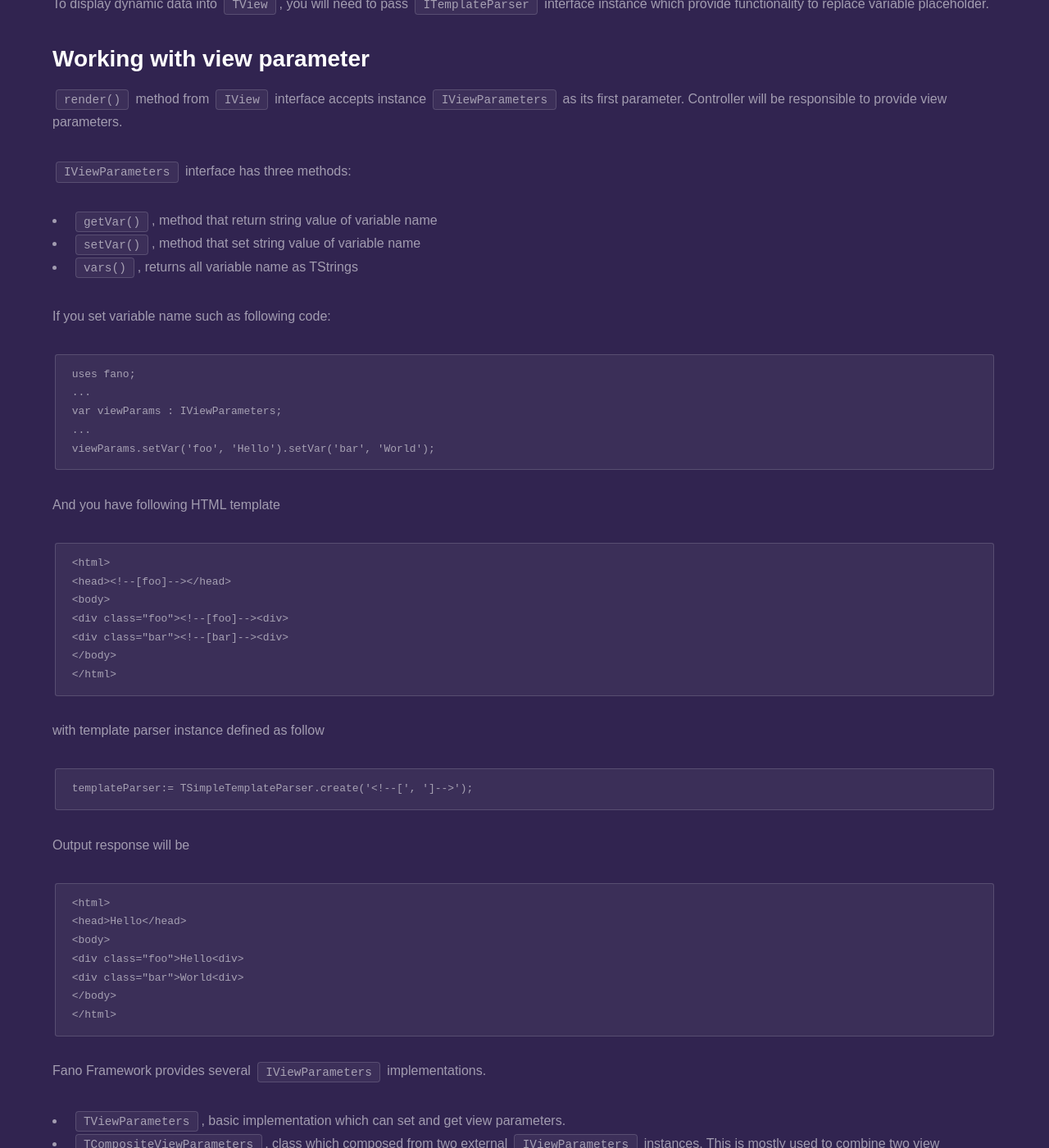
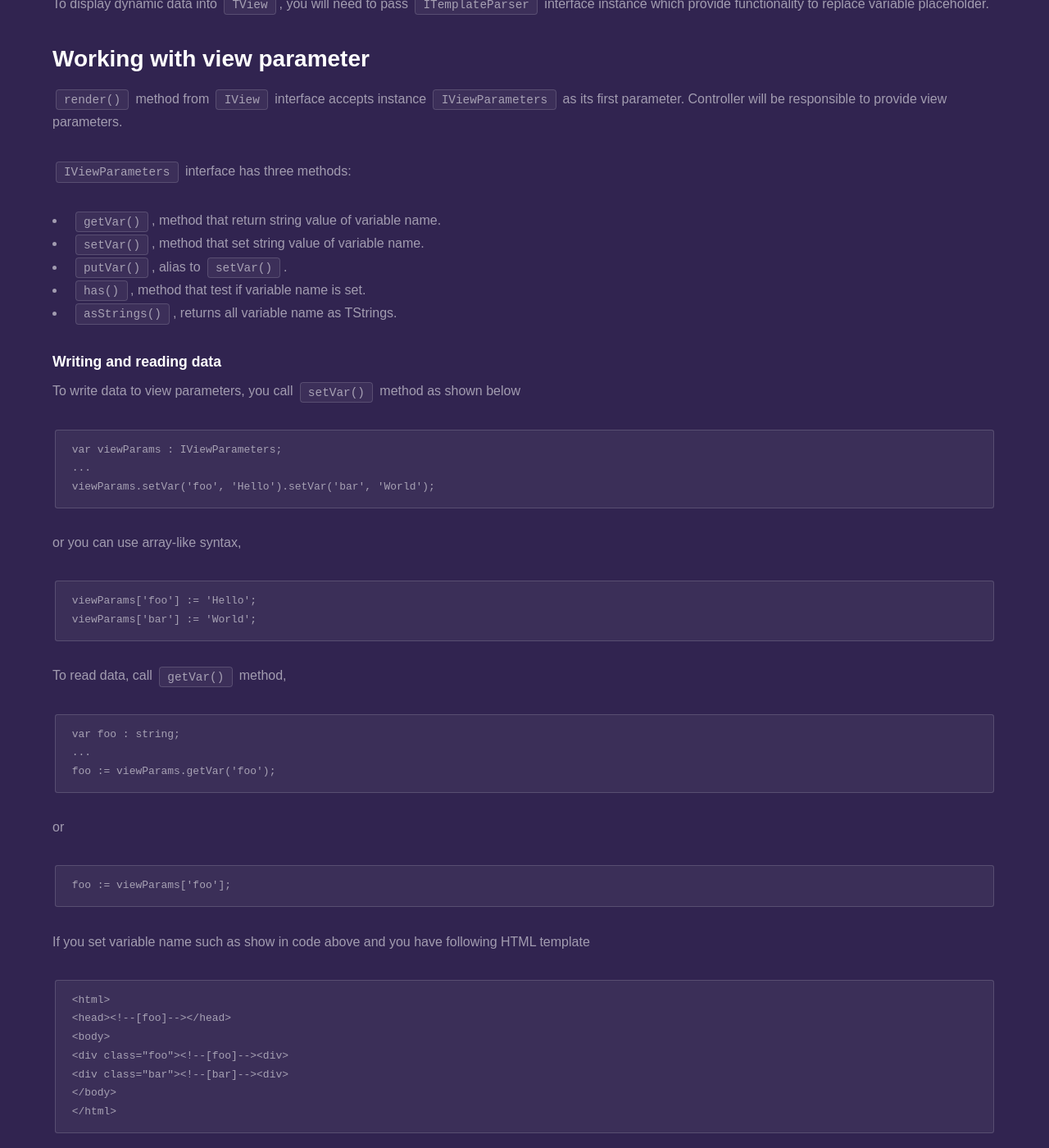
Before and after one commit to fanoframework/fanoframework.github.io, a Jekyll site: the page built from working-with-views/displaying-data-in-view/index.md, in a window 1280 px wide and 1400 px high, scrolled down 303 px. Shown: the whole window at 82% size. Built offline with Jekyll 4.4.1, drawn with Linux system fonts in a browser that asks for light colours; our own code applies the rules of GitHub Pages for plain Markdown files; some of the changed text lies outside the part shown.

Commit message:
improve view parameters content

````diff
--- a/working-with-views/displaying-data-in-view/index.md
+++ b/working-with-views/displaying-data-in-view/index.md
@@ -13,21 +13,41 @@ To display dynamic data into `TView`, you will need to pass `ITemplateParser` in
 
 `IViewParameters` interface has three methods:
 
-- `getVar()`, method that return string value of variable name
-- `setVar()`, method that set string value of variable name
-- `vars()`, returns all variable name as TStrings
+- `getVar()`, method that return string value of variable name.
+- `setVar()`, method that set string value of variable name.
+- `putVar()`, alias to `setVar()`.
+- `has()`, method that test if variable name is set.
+- `asStrings()`, returns all variable name as TStrings.
 
-If you set variable name such as following code:
+### Writing and reading data
+
+To write data to view parameters, you call `setVar()` method as shown below
 
 ```
-uses fano;
-...
 var viewParams : IViewParameters;
 ...
 viewParams.setVar('foo', 'Hello').setVar('bar', 'World');
 ```
+or you can use array-like syntax,
 
-And you have following HTML template
+```
+viewParams['foo'] := 'Hello';
+viewParams['bar'] := 'World';
+```
+To read data, call `getVar()` method,
+
+```
+var foo : string;
+...
+foo := viewParams.getVar('foo');
+```
+or
+
+```
+foo := viewParams['foo'];
+```
+
+If you set variable name such as show in code above and you have following HTML template
 
 ```
 <html>
@@ -86,7 +106,7 @@ type
 var userData : TUserDataArr;
 ```
 
-Then you can create `IView` implementation that dis
+Then you can create `IView` implementation that display data as shown in following code,
 
 ```
 (*!------------------------------------------------
````
